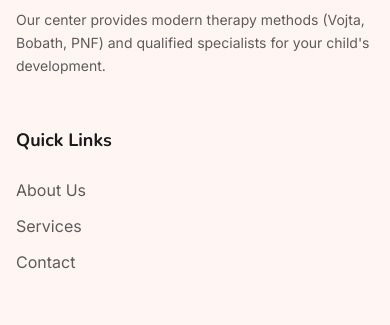
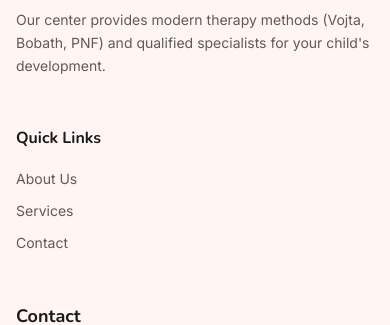
Before and after one commit to WIKKIwk/web_portfolio_1, a React (Vite) app: page / in a window 390 px wide. Shown: the part 4180-4505 px from the top of the page. Built offline with nearby package versions, Linux system fonts and the light colour scheme.

Commit message:
style: finalize 100% mobile optimization with aggressive cuts

```diff
--- a/src/components/layout/Footer.tsx
+++ b/src/components/layout/Footer.tsx
@@ -30,11 +30,11 @@ export function Footer() {
 
                     {/* Quick Links */}
                     <div>
-                        <h4 className="font-heading font-bold text-lg mb-6 text-neutral dark:text-brand-pink">{t('footer.links_title')}</h4>
-                        <ul className="space-y-3">
-                            <li><a href="#about" className="text-neutral/70 dark:text-brand-pink/70 hover:text-primary transition-colors">{t('nav.about')}</a></li>
-                            <li><a href="#services" className="text-neutral/70 dark:text-brand-pink/70 hover:text-primary transition-colors">{t('nav.services')}</a></li>
-                            <li><a href="#contact" className="text-neutral/70 dark:text-brand-pink/70 hover:text-primary transition-colors">{t('nav.contact')}</a></li>
+                        <h4 className="font-heading font-bold text-base md:text-lg mb-4 md:mb-6 text-neutral dark:text-brand-pink">{t('footer.links_title')}</h4>
+                        <ul className="space-y-2 md:space-y-3">
+                            <li><a href="#about" className="text-sm md:text-base text-neutral/70 dark:text-brand-pink/70 hover:text-primary transition-colors">{t('nav.about')}</a></li>
+                            <li><a href="#services" className="text-sm md:text-base text-neutral/70 dark:text-brand-pink/70 hover:text-primary transition-colors">{t('nav.services')}</a></li>
+                            <li><a href="#contact" className="text-sm md:text-base text-neutral/70 dark:text-brand-pink/70 hover:text-primary transition-colors">{t('nav.contact')}</a></li>
                         </ul>
                     </div>
 
```
